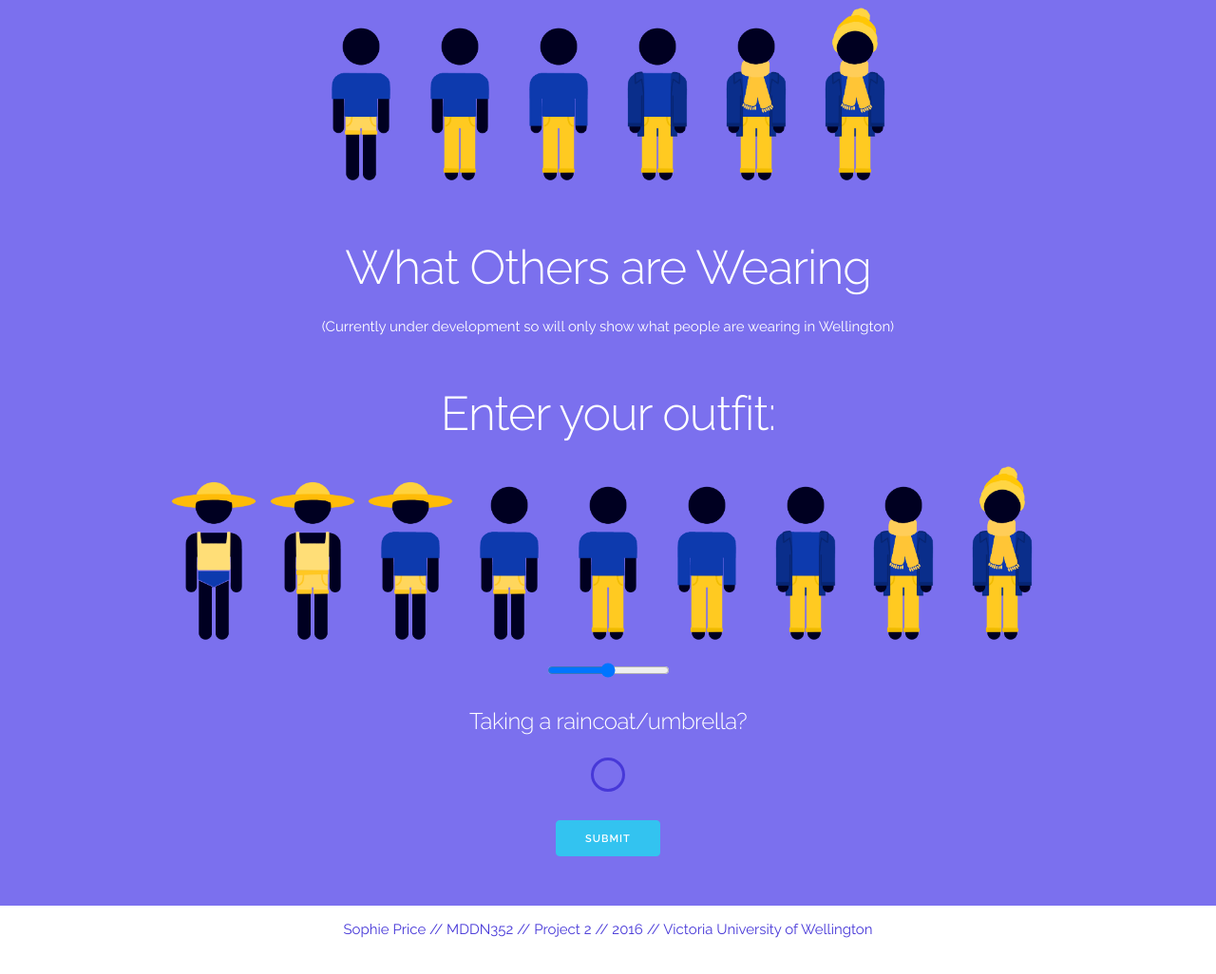
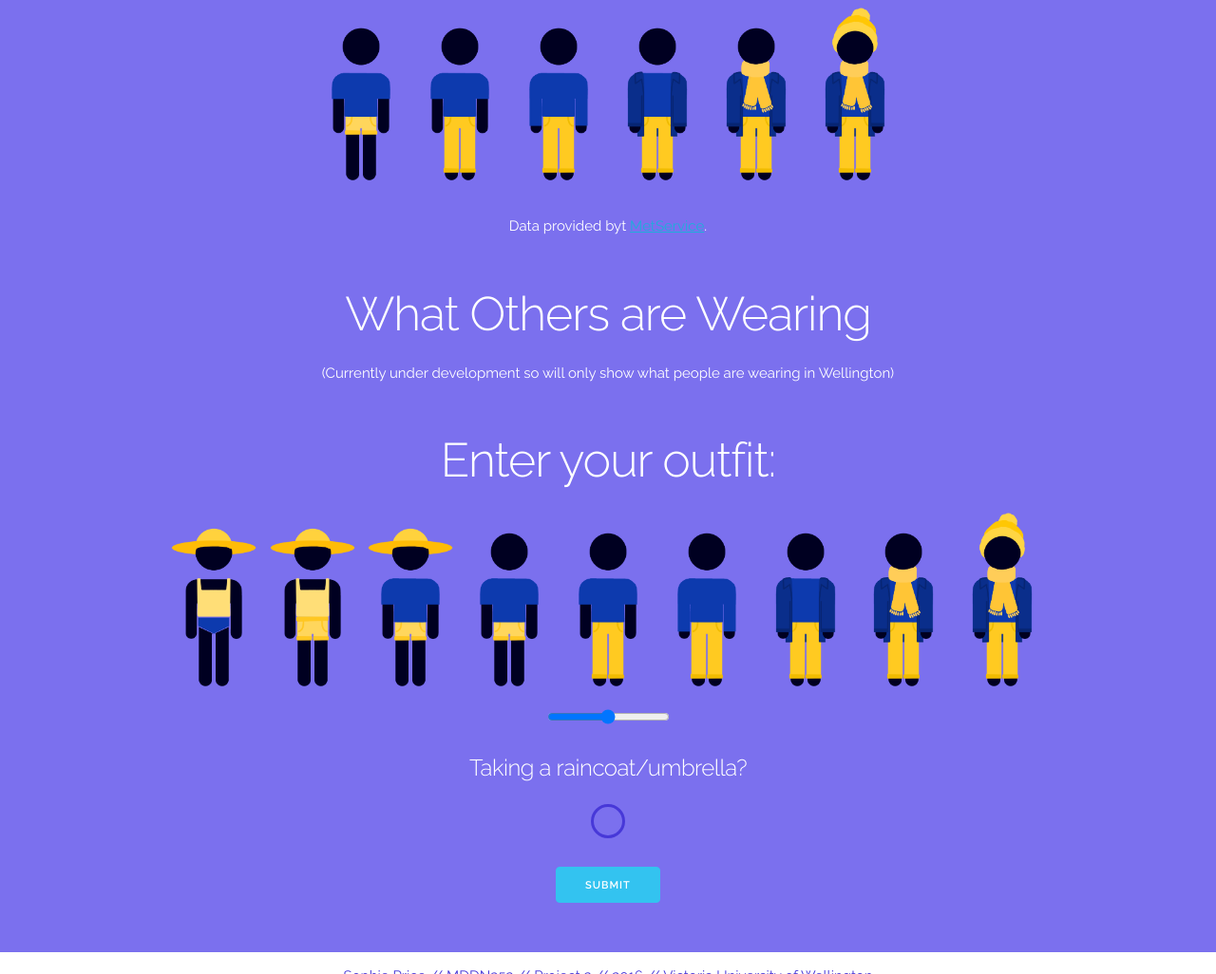
Before and after one commit to SophimayP/weatherwear, a plain HTML site: page index.html in a window 1280 px wide. Shown: the part 811-1837 px from the top of the page at 95% size. Drawn offline with nearby package versions, Linux system fonts and the light colour scheme; some packages are replaced by stand-ins of ours; a script that the page names is missing.

Commit message:
Update index.html

```diff
--- a/index.html
+++ b/index.html
@@ -66,6 +66,7 @@
             <p><div id="weatherDisp"></div></p>
             <p><div id="layersDisp"></div></p>
             <p><div id="rainDisp"></div></p>
+            <p>Data provided byt <a href="http://metservice.com/national/home">MetService</a>.</p>
         </div>
         <div id="othersData">
             <h1>What Others are Wearing</h1>
```
